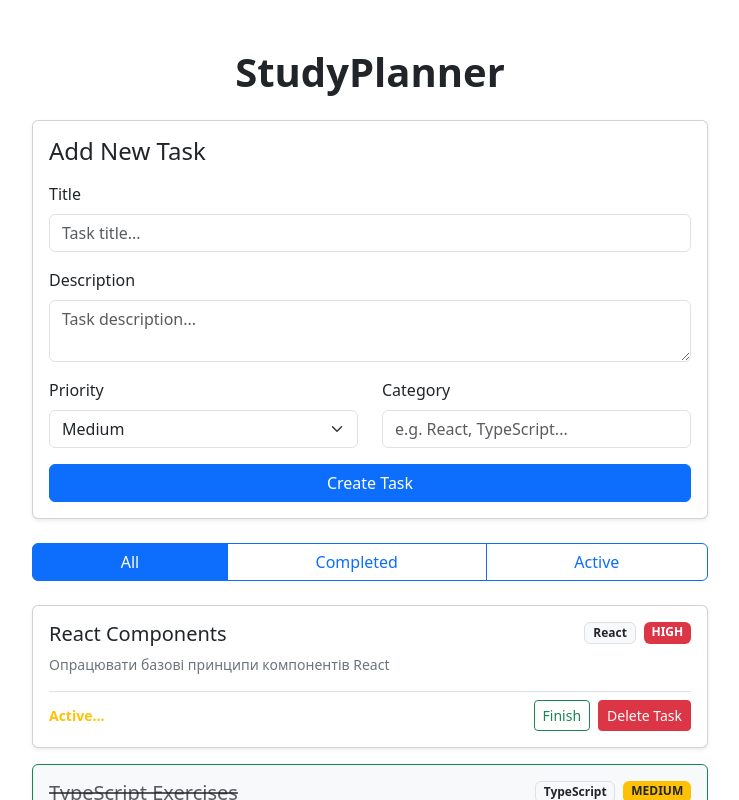
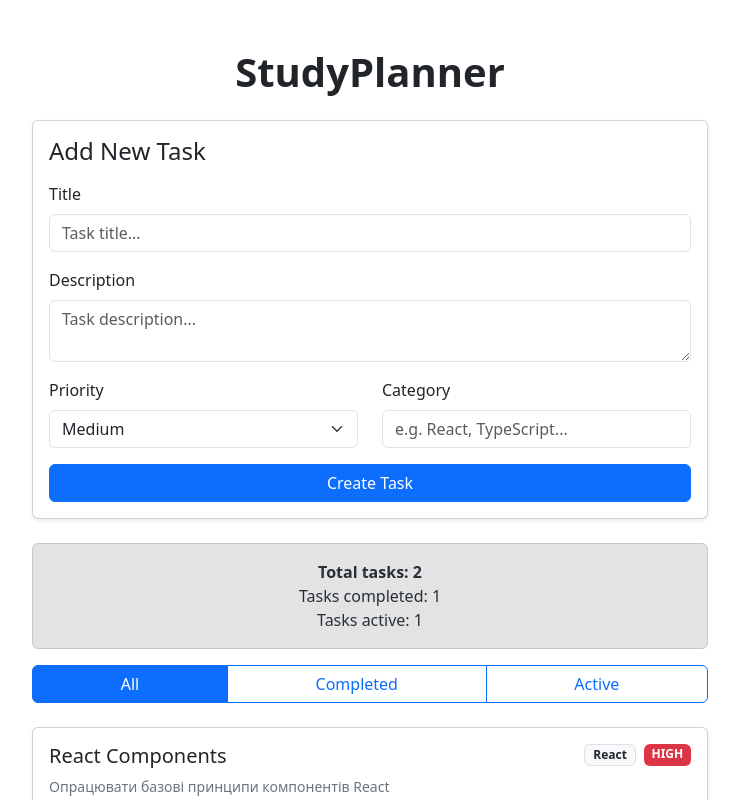
Before and after one commit to denys-samoilov/study-planner-app, a React (Vite) app: page / in a window 1280 px wide. Shown: the top 800 px of the page, without its empty margins (270-1009 px from the left). Built offline with nearby package versions, Linux system fonts and the light colour scheme.

Commit message:
feat: implement statistics

```diff
--- a/src/App.tsx
+++ b/src/App.tsx
@@ -5,6 +5,7 @@ import { TaskList } from './components/TaskList';
 import { TaskForm } from './components/TaskForm';
 import { initialTasks } from './data/initialTasks';
 import { TaskFilters, type FilterType } from './components/TaskFilters';
+import { TaskStats } from './components/TaskStats';
 
 export function App() {
   const [tasks, setTasks] = useState(initialTasks);
@@ -53,7 +54,10 @@ export function App() {
     <div className="container py-5" style={{ maxWidth: '700px' }}>
       <Header />
 
-      <TaskForm onAddTask={handleAddTask} />
+      <TaskForm onAddTask={handleAddTask}></TaskForm>
+
+      <TaskStats tasks={tasks}></TaskStats>
+
       <TaskFilters
       currentFilter={filter}
       changeFilter={setFilter}
--- a/src/components/TaskStats.tsx
+++ b/src/components/TaskStats.tsx
@@ -0,0 +1,16 @@
+import {Task} from '../types/task';
+
+
+interface TaskStatsProps{
+    tasks: Task[];
+}
+
+export function TaskStats({tasks} : TaskStatsProps){
+    return (
+        <div className="alert alert-secondary text-center" role="alert">
+            <b>Total tasks: {tasks.length}</b> <br></br>
+            Tasks completed: {tasks.filter(task => task.completed).length} <br></br>
+            Tasks active: {tasks.filter(task => !task.completed).length} <br></br>
+        </div>
+    )
+}
```
